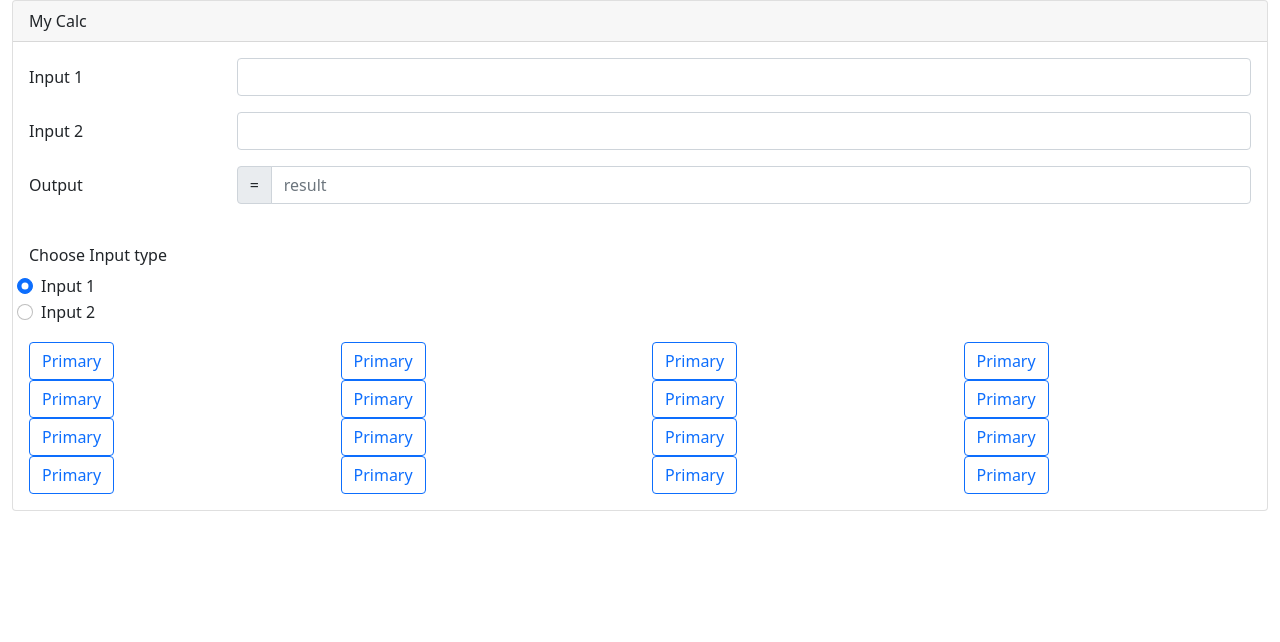
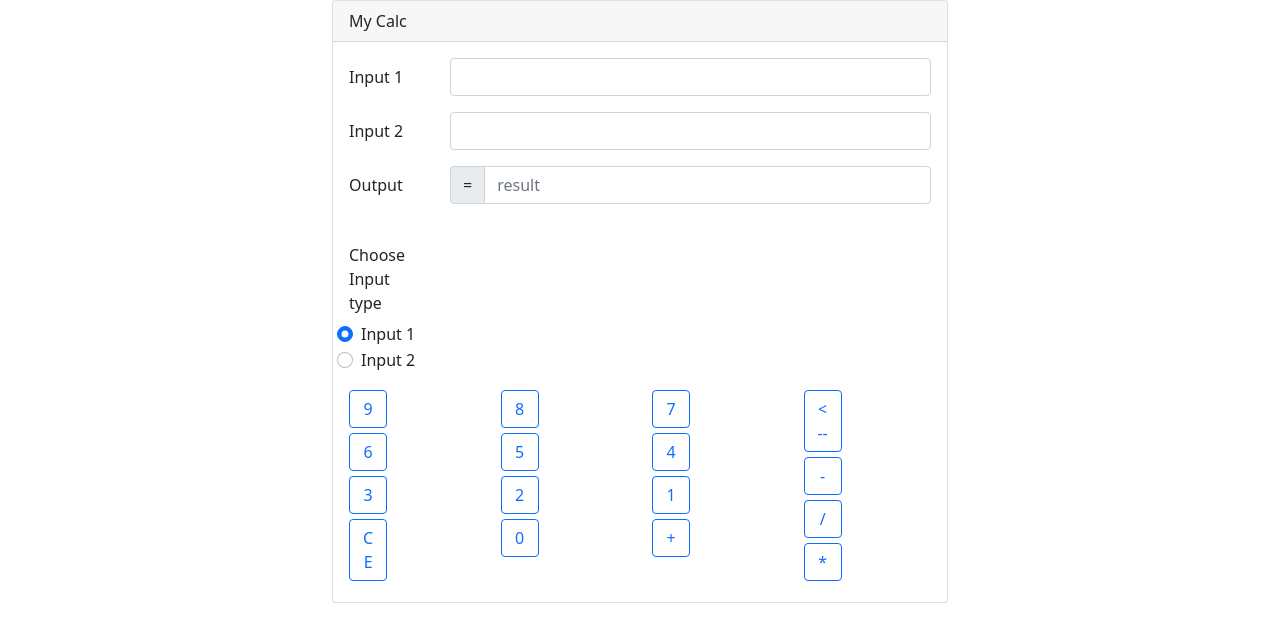
Before and after one commit to kumar37/bootstap_assignment, a plain HTML site: page index.html in a window 1280 px wide. Drawn offline with nearby package versions, Linux system fonts and the light colour scheme.

Commit message:
1 file modified

```diff
--- a/index.html
+++ b/index.html
@@ -17,6 +17,10 @@
       <main>
          <div class="container-fluid">
             <form action="/action_page.php">
+               <div class="row">
+                  <div class="col-3 col-sm-3 col-md-3 col-lg-3 col-lx-3">
+                  </div>
+                  <div class="col-6 col-sm-6 col-md-6 col-lg-6 col-lx-6">
                      <div class="card">
                         <div class="card-header">My Calc</div>
                         <div class="card-body">
@@ -60,61 +64,64 @@
                            <div class="row">
                               <div class="col-sm-3 col-md-3 col-lg-3 col-lx-3">
                                  <div class="col-sm-03 col-md-03 col-lg-03 col-lx-03">
-         <button type="button" class="btn btn-outline-primary">Primary</button>
+                                    <button type="button" class="btn btn-outline-primary btnwd">9</button>
                                  </div>
                                  <div class="col-sm-03 col-md-03 col-lg-03 col-lx-03">
-         <button type="button" class="btn btn-outline-primary">Primary</button>
+                                    <button type="button" class="btn btn-outline-primary btnwd">6</button>
                                  </div>
                                  <div class="col-sm-03 col-md-03 col-lg-03 col-lx-03">
-         <button type="button" class="btn btn-outline-primary">Primary</button>
+                                    <button type="button" class="btn btn-outline-primary btnwd">3</button>
                                  </div>
                                  <div class="col-sm-03 col-md-03 col-lg-03 col-lx-03">
-         <button type="button" class="btn btn-outline-primary">Primary</button>
+                                    <button type="button" class="btn btn-outline-primary btnwd">CE</button>
                                  </div>
                               </div>
                               <div class="col-sm-3 col-md-3 col-lg-3 col-lx-3">
                                  <div class="col-sm-03 col-md-03 col-lg-03 col-lx-03">
-         <button type="button" class="btn btn-outline-primary">Primary</button>
+                                    <button type="button" class="btn btn-outline-primary btnwd">8</button>
                                  </div>
                                  <div class="col-sm-03 col-md-03 col-lg-03 col-lx-03">
-         <button type="button" class="btn btn-outline-primary">Primary</button>
+                                    <button type="button" class="btn btn-outline-primary btnwd">5</button>
                                  </div>
                                  <div class="col-sm-03 col-md-03 col-lg-03 col-lx-03">
-         <button type="button" class="btn btn-outline-primary">Primary</button>
+                                    <button type="button" class="btn btn-outline-primary btnwd">2</button>
                                  </div>
                                  <div class="col-sm-03 col-md-03 col-lg-03 col-lx-03">
-         <button type="button" class="btn btn-outline-primary">Primary</button>
+                                    <button type="button" class="btn btn-outline-primary btnwd">0</button>
                                  </div>
                               </div>
                               <div class="col-sm-3 col-md-3 col-lg-3 col-lx-3">
                                  <div class="col-sm-03 col-md-03 col-lg-03 col-lx-03">
-         <button type="button" class="btn btn-outline-primary">Primary</button>
+                                    <button type="button" class="btn btn-outline-primary btnwd">7</button>
                                  </div>
                                  <div class="col-sm-03 col-md-03 col-lg-03 col-lx-03">
-         <button type="button" class="btn btn-outline-primary">Primary</button>
+                                    <button type="button" class="btn btn-outline-primary btnwd">4</button>
                                  </div>
                                  <div class="col-sm-03 col-md-03 col-lg-03 col-lx-03">
-         <button type="button" class="btn btn-outline-primary">Primary</button>
+                                    <button type="button" class="btn btn-outline-primary btnwd">1</button>
                                  </div>
                                  <div class="col-sm-03 col-md-03 col-lg-03 col-lx-03">
-         <button type="button" class="btn btn-outline-primary">Primary</button>
+                                    <button type="button" class="btn btn-outline-primary btnwd">+</button>
                                  </div>
                               </div>
                               <div class="col-sm-3 col-md-3 col-lg-3 col-lx-3">
                                  <div class="col-sm-03 col-md-03 col-lg-03 col-lx-03">
-         <button type="button" class="btn btn-outline-primary">Primary</button>
+                                    <button type="button" class="btn btn-outline-primary btnwd"><--</button>
                                  </div>
                                  <div class="col-sm-03 col-md-03 col-lg-03 col-lx-03">
-         <button type="button" class="btn btn-outline-primary">Primary</button>
+                                    <button type="button" class="btn btn-outline-primary btnwd">-</button>
                                  </div>
                                  <div class="col-sm-03 col-md-03 col-lg-03 col-lx-03">
-         <button type="button" class="btn btn-outline-primary">Primary</button>
+                                    <button type="button" class="btn btn-outline-primary btnwd">/</button>
                                  </div>
                                  <div class="col-sm-03 col-md-03 col-lg-03 col-lx-03">
-         <button type="button" class="btn btn-outline-primary">Primary</button>
+                                    <button type="button" class="btn btn-outline-primary btnwd">*</button>
                                  </div>
                               </div>
                            </div>
+                        </div>
+                     </div>
+                    <div class="col-3 col-sm-3 col-md-3 col-lg-3 col-lx-3"></div>
 				  </div>
                </div>
          </div>
@@ -136,4 +143,11 @@
          <script src="https://cdn.jsdelivr.net/npm/bootstrap@5.1.3/dist/js/bootstrap.min.js" integrity="sha384-QJHtvGhmr9XOIpI6YVutG+2QOK9T+ZnN4kzFN1RtK3zEFEIsxhlmWl5/YESvpZ13" crossorigin="anonymous"></script>
          -->
    </body>
+   <style>
+      .btnwd
+      {
+      width: 30%;
+      margin-bottom: 5px;
+      }
+   </style>
 </html>
```
Lines whose indentation alone changed are shown as unchanged.
